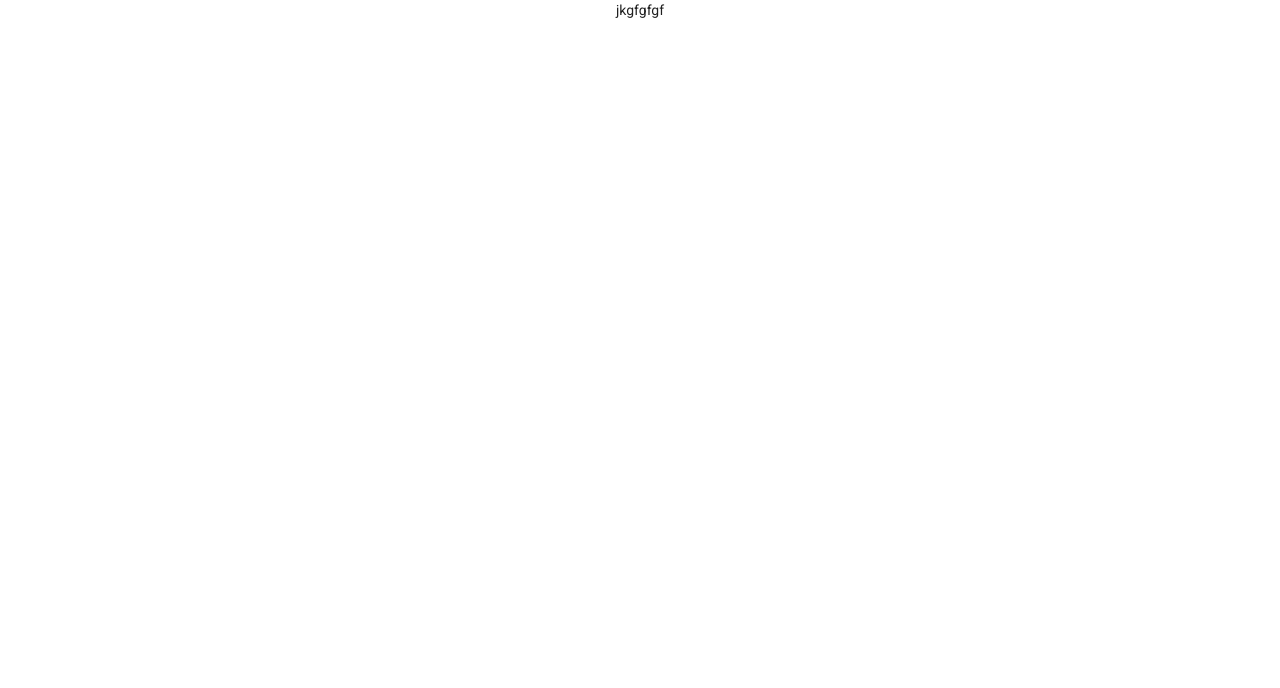
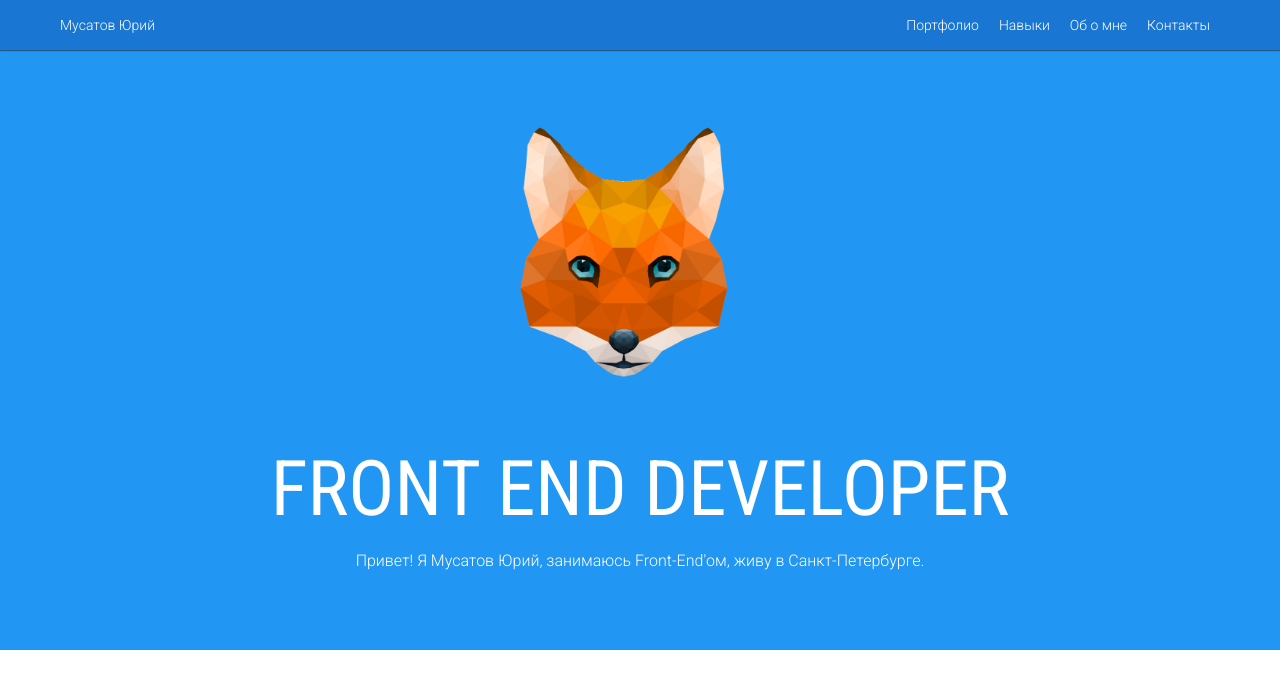
Before and after one commit to colorkid/colorkid, a website with bundled scripts: page index.html in a window 1280 px wide. Built offline with nearby package versions, Linux system fonts and the light colour scheme.

Commit message:
header and first screec

```diff
--- a/css/style.less
+++ b/css/style.less
@@ -117,10 +117,130 @@ body{
   overflow-x: hidden;
 }
 
-.test{
+.great-header{
   display: flex;
+  justify-content: center;
+  align-items: center;
+  width: 100%;
+  height: 50px;
+  font-weight: 300;
+  background: @darkPrimaryColor;
+  box-shadow: 0 1px 1px 0 rgba(33, 33, 33, 0.5);
+  z-index: 1;
 }
 
-.tress{
+.great-header__wrapper{
   display: flex;
+  justify-content: space-between;
+  align-items: center;
+  width: 100%;
+  max-width: 1200px;
+  height: 100%;
+  padding: 0 20px;
 }
+
+.great-header__name{
+  color: #fff;
+  position: relative;
+}
+
+.great-header__great-menu{
+  display: flex;
+  align-items: center;
+  height: 100%;
+}
+
+.great-header__ul{
+  display: flex;
+  align-items: center;
+  height: 100%;
+}
+
+.great-header__li{
+  display: flex;
+  align-items: center;
+  height: 100%;
+  padding: 0 10px;
+}
+
+.great-header__a{
+  display: flex;
+  align-items: center;
+  height: 100%;
+  color: #fff;
+  position: relative;
+
+  &:after{
+      content: "";
+      width: 0;
+      height: 2px;
+      background: @accentColor;
+      position: absolute;
+      bottom: 0;
+      left: 0;
+  }
+
+  &:hover{
+    &:after{
+      width: 100%;
+      transition: (0.2s);
+
+    }
+  }
+}
+
+main{
+  width: 100%;
+}
+
+.screen{
+  display: flex;
+  justify-content: center;
+  width: 100%;
+  height: 600px;
+  background: @primaryColor;
+}
+
+.screen__wrapper{
+  display: flex;
+  justify-content: center;
+  align-items: center;
+  align-content: center;
+  flex-wrap: wrap;
+  width: 100%;
+  max-width: 1200px;
+  height: 100%;
+  padding: 0 20px;
+}
+
+.face{
+  width: 250px;
+  height: 250px;
+  margin-bottom: 50px;
+  background-image: url("../img/lis.png");
+  background-repeat: no-repeat;
+  background-position: 10%;
+  background-size: contain;
+}
+
+.screen__txt-area{
+  display: flex;
+  justify-content: center;
+  flex-wrap: wrap;
+  width: 100%;
+  color: #fff;
+}
+
+.screen__title{
+  width: 100%;
+  text-align: center;
+  text-transform: uppercase;
+  font-size: 6vw;
+  font-weight: 400;
+}
+
+.screen__description{
+  font-size: 16px;
+  font-weight: 300;
+  line-height: 22.5px;
+}
--- a/index.html
+++ b/index.html
@@ -2,9 +2,9 @@
 <html lang="ru">
 <head>
 	<meta charset="utf-8">
-	<title>СайтМебельСтрой - Создание и продвижение сайтов и лэндингов для мебельной отрасли</title>
-	<meta name="description" content="СайтМебельСтрой">
-	<meta name="keywords" content="СайтМебельСтрой">
+	<title>Мусатов Юрий - FrontEnd разработчик в Санкт-Петербурге</title>
+	<meta name="description" content="FrontEnd разработчик в Санкт-Петербурге">
+	<meta name="keywords" content="FrontEnd разработчик в Санкт-Петербурге">
 	<meta name="viewport" content="width=device-width, initial-scale=1.0">
 	<link rel="shortcut icon" href="favicon.png">
 	<link rel="stylesheet" type="text/css" href="css/style.css">
@@ -12,16 +12,33 @@
 	<script src="libs/jquery.viewportchecker.js"></script>
 </head>
   <body>
-  <header class="top-header">
- 	jkgfgfgf
+  <header class="great-header">
+ 	<div class="great-header__wrapper">
+ 		<div class="great-header__name">Мусатов Юрий</div>
+	 	<nav class="great-header__great-menu">
+	 		<ul class="great-header__ul">
+	 			<li class="great-header__li"><a href="#" class="great-header__a">Портфолио</a></li>
+	 			<li class="great-header__li"><a href="#" class="great-header__a">Навыки</a></li>
+	 			<li class="great-header__li"><a href="#" class="great-header__a">Об о мне</a></li>
+	 			<li class="great-header__li"><a href="#" class="great-header__a">Контакты</a></li>
+	 		</ul>
+	 	</nav>
+	 </div>
   </header>
   <main>
-
+  	<div class="screen">
+  		<div class="screen__wrapper">
+  			<div class="face"></div>
+  			<div class="screen__txt-area">
+  				<h1 class="screen__title">Front End Developer</h1>
+  				<p class="screen__description">Привет! Я Мусатов Юрий, занимаюсь Front-End'ом, живу в Санкт-Петербурге.</p>
+  			</div>
+  		</div>
+  	</div>
   </main>
-  <footer class="footer-bottom" id="contact">
+  <footer class="great-footer">
 
   </footer>
   </body>
   <script src="js/wave.js" type="text/javascript"></script>
-  <script src="js/scroll.js" type="text/javascript"></script>
 </html>
```
Also changed, not shown: css/style.css, img/lis.png (added).
